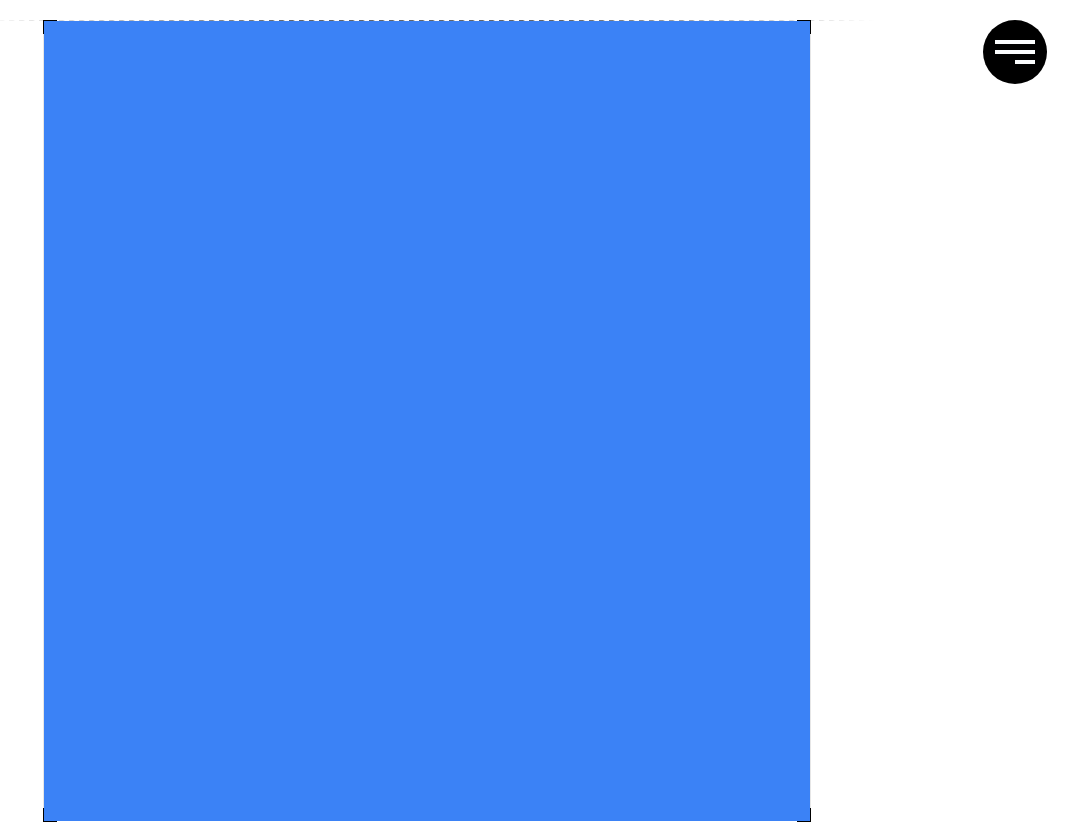
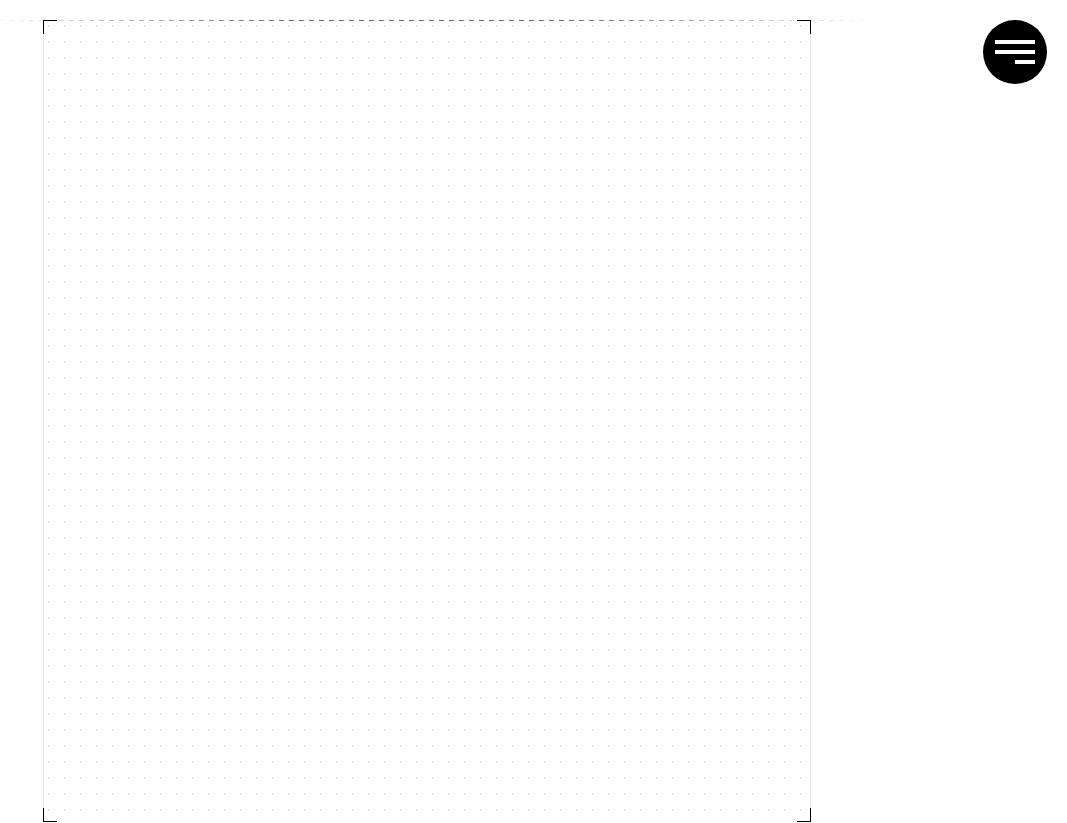
Before and after one commit to AntonisSykoutris/sykoutris-portfolio, a Next.js app: page / in a window 1280 px wide. Shown: the top 823 px of the page, without its empty margins (213-1280 px from the left). Built offline with nearby package versions, Linux system fonts and the light colour scheme.

Commit message:
finished image to pixel

```diff
--- a/src/components/Particle.tsx
+++ b/src/components/Particle.tsx
@@ -221,7 +221,7 @@ export default function ParticleComp({
     <canvas
       ref={canvasRef}
       className={cn(
-        'absolute z-50  h-full w-full  bg-blue-500 object-contain',
+        'absolute z-50  h-full w-full   object-contain',
         classNames?.canvasClassName
       )}
     >
```
